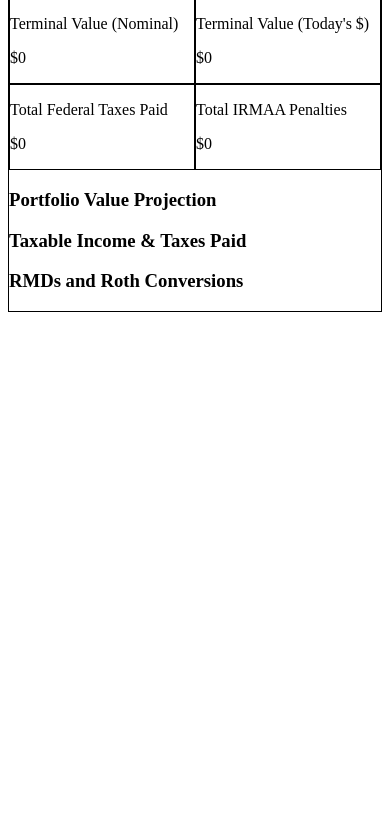
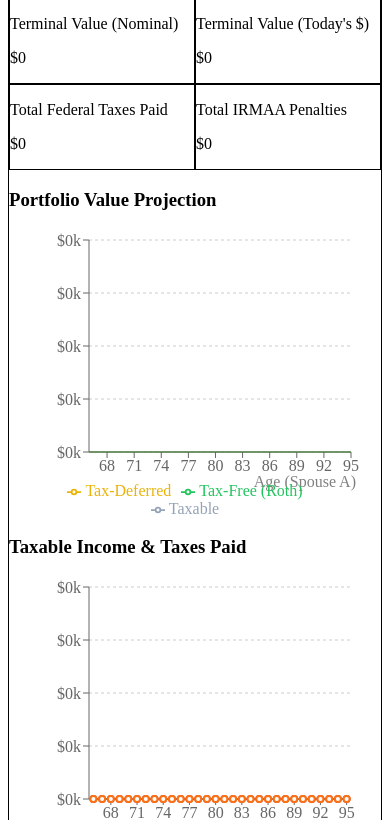
Before and after one commit to tpatterson34/tax-optimized-retirement-simulator, a React (Vite) app: page / in a window 390 px wide. Shown: the part 1180-2000 px from the top of the page. Before the commit the page ends 1500 px from the top, so only its background shows below. Built offline with nearby package versions, Linux system fonts and the light colour scheme.

Commit message:
Replace ResponsiveContainer with explicit width to bypass React 19 bug

```diff
--- a/src/components/Dashboard.tsx
+++ b/src/components/Dashboard.tsx
@@ -1,7 +1,7 @@
-
+import { useState, useEffect, useRef } from 'react';
 import type { SimulationYearResult } from '../engine/simulationLoop';
 import {
-  AreaChart, Area, XAxis, YAxis, CartesianGrid, Tooltip, ResponsiveContainer,
+  AreaChart, Area, XAxis, YAxis, CartesianGrid, Tooltip,
   BarChart, Bar, Legend, ComposedChart, Line
 } from 'recharts';
 
@@ -13,6 +13,21 @@ interface DashboardProps {
 }
 
 export default function Dashboard({ results, params }: DashboardProps) {
+  const containerRef = useRef<HTMLDivElement>(null);
+  const [chartWidth, setChartWidth] = useState(800);
+
+  useEffect(() => {
+    const handleResize = () => {
+      if (containerRef.current) {
+        setChartWidth(containerRef.current.clientWidth);
+      }
+    };
+    // small delay to ensure DOM is ready
+    setTimeout(handleResize, 50);
+    window.addEventListener('resize', handleResize);
+    return () => window.removeEventListener('resize', handleResize);
+  }, []);
+
   if (!results || results.length === 0) return <div>No simulation results available. Check inputs.</div>;
 
   const data = results.map(r => ({
@@ -40,7 +55,7 @@ export default function Dashboard({ results, params }: DashboardProps) {
   const terminalReal = terminalNominal / Math.pow(1 + params.inflationRate, terminalYear - params.startYear);
 
   return (
-    <div className="space-y-8">
+    <div className="space-y-8" ref={containerRef}>
       {/* Metrics Row */}
       <div className="grid grid-cols-2 md:grid-cols-4 gap-4">
         <div className="bg-slate-50 p-4 border border-slate-200 rounded-lg">
@@ -73,8 +88,7 @@ export default function Dashboard({ results, params }: DashboardProps) {
       <div className="mb-8">
         <h3 className="font-semibold text-slate-700 mb-2">Portfolio Value Projection</h3>
         <div className="h-72 w-full">
-          <ResponsiveContainer width="100%" height="100%">
-            <AreaChart data={data} margin={{ top: 10, right: 30, left: 20, bottom: 0 }}>
+            <AreaChart width={chartWidth} height={288} data={data} margin={{ top: 10, right: 30, left: 20, bottom: 0 }}>
               <CartesianGrid strokeDasharray="3 3" vertical={false} />
               <XAxis dataKey="ageA" label={{ value: 'Age (Spouse A)', position: 'insideBottomRight', offset: -5 }} />
               <YAxis tickFormatter={(val) => `$${(val/1000).toFixed(0)}k`} />
@@ -84,7 +98,6 @@ export default function Dashboard({ results, params }: DashboardProps) {
               <Area type="monotone" dataKey="taxDeferred" stackId="1" stroke="#eab308" fill="#fde047" name="Tax-Deferred" />
               <Area type="monotone" dataKey="taxFree" stackId="1" stroke="#22c55e" fill="#86efac" name="Tax-Free (Roth)" />
             </AreaChart>
-          </ResponsiveContainer>
         </div>
       </div>
 
@@ -92,8 +105,7 @@ export default function Dashboard({ results, params }: DashboardProps) {
       <div className="mb-8">
         <h3 className="font-semibold text-slate-700 mb-2">Taxable Income & Taxes Paid</h3>
         <div className="h-72 w-full">
-          <ResponsiveContainer width="100%" height="100%">
-            <ComposedChart data={data} margin={{ top: 10, right: 30, left: 20, bottom: 0 }}>
+            <ComposedChart width={chartWidth} height={288} data={data} margin={{ top: 10, right: 30, left: 20, bottom: 0 }}>
               <CartesianGrid strokeDasharray="3 3" vertical={false} />
               <XAxis dataKey="ageA" />
               <YAxis tickFormatter={(val) => `$${(val/1000).toFixed(0)}k`} />
@@ -103,7 +115,6 @@ export default function Dashboard({ results, params }: DashboardProps) {
               <Line type="monotone" dataKey="federalTax" stroke="#ef4444" strokeWidth={2} name="Federal Tax" />
               <Line type="monotone" dataKey="irmaaPenalty" stroke="#f97316" strokeWidth={2} name="IRMAA Penalty" />
             </ComposedChart>
-          </ResponsiveContainer>
         </div>
       </div>
 
@@ -111,8 +122,7 @@ export default function Dashboard({ results, params }: DashboardProps) {
       <div className="mb-8">
         <h3 className="font-semibold text-slate-700 mb-2">RMDs and Roth Conversions</h3>
         <div className="h-72 w-full">
-          <ResponsiveContainer width="100%" height="100%">
-            <BarChart data={data} margin={{ top: 10, right: 30, left: 20, bottom: 0 }}>
+            <BarChart width={chartWidth} height={288} data={data} margin={{ top: 10, right: 30, left: 20, bottom: 0 }}>
               <CartesianGrid strokeDasharray="3 3" vertical={false} />
               <XAxis dataKey="ageA" />
               <YAxis tickFormatter={(val) => `$${(val/1000).toFixed(0)}k`} />
@@ -121,7 +131,6 @@ export default function Dashboard({ results, params }: DashboardProps) {
               <Bar dataKey="rmd" fill="#facc15" name="Required Minimum Distribution (RMD)" />
               <Bar dataKey="rothConversion" fill="#4ade80" name="Roth Conversion Amount" />
             </BarChart>
-          </ResponsiveContainer>
         </div>
       </div>
     </div>
--- /dev/null
+++ b/test_sim.ts
@@ -0,0 +1,20 @@
+import { runSimulation } from './src/engine/simulationLoop';
+import type { SimulationParams } from './src/engine/simulationLoop';
+
+const params: SimulationParams = {
+  startYear: 2026,
+  assumedGrowthRate: 0.10,
+  inflationRate: 0.03,
+  status: 'MFJ',
+  spouseA: { birthYear: 1960, lifeExpectancy: 95, retirementYear: 2026, socialSecurityStartYear: 2027, socialSecurityAnnualBenefit: 0 },
+  spouseB: { birthYear: 1960, lifeExpectancy: 95, retirementYear: 2026, socialSecurityStartYear: 2027, socialSecurityAnnualBenefit: 0 },
+  accounts: { taxDeferred: 1000000, taxFree: 0, taxable: 0 },
+  annualExpenses: 50000,
+  earnedIncome: 0,
+  targetConversionBracketRate: 0.24,
+  avoidIrmaaCliffs: true,
+};
+
+const results = runSimulation(params);
+console.log("Length:", results.length);
+console.log("Last result:", results[results.length - 1]);
```
